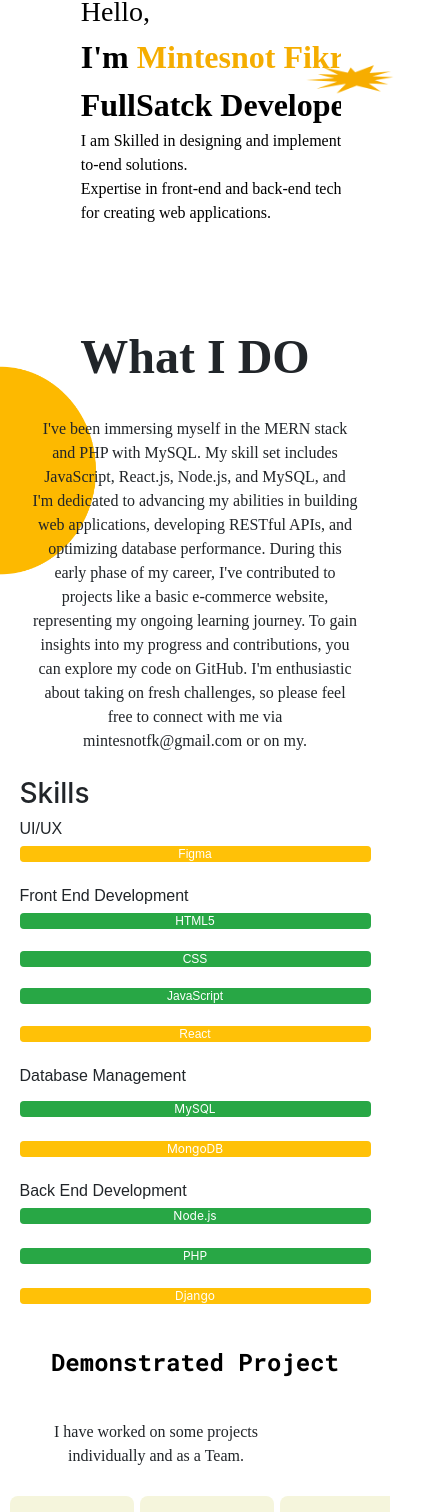
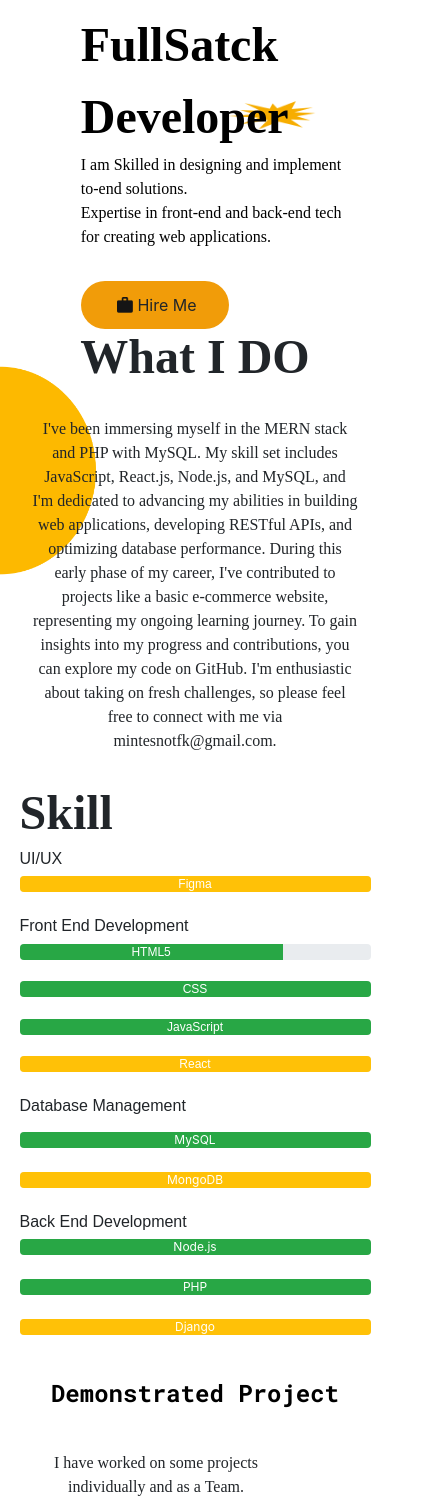
Before and after one commit to mintefk/Minte-Portfolio, a React (Create React App) app: page / in a window 390 px wide. Shown: the part 418-1930 px from the top of the page, 429 px wide, since content can reach past the window. Built offline with nearby package versions, Linux system fonts and the light colour scheme.

Commit message:
some changes

```diff
--- a/src/components/ContactMe/contact.css
+++ b/src/components/ContactMe/contact.css
@@ -23,10 +23,9 @@ color: #000000;
 padding: 1rem;
 font-size: medium;
 font-weight: 300;
-font-family: 'Satisfy', cursive;
+font-family: 'sans-serif' ;
 
 }
-
 
 .contactForm{
 margin: 3%;
@@ -52,7 +51,7 @@ border: none;
 border-radius: 0.5rem;
 background: #e5b851;
 font-weight: 300;
-font-family: 'Satisfy', cursive;
+font-family: 'sans-serif' ;
 
 }
 
@@ -63,7 +62,7 @@ border-radius: 0.5rem;
 margin: 2rem;
 padding: 0.75rem 3.5rem;
 
-font-family: 'Satisfy', cursive;
+font-family: 'sans-serif' ;
 
 }
 
@@ -94,28 +93,22 @@ font-family: 'Satisfy', cursive;
     .contactPageTitle {
         font-size: 18px;
 
-
     }
 }
 @media only screen and (min-width: 376px) and (max-width: 425px) {
     .contactPageTitle {
         font-size: 24px;
-
-
     }
 }
 @media only screen and (min-width: 426px) and (max-width: 599px) {
     .contactPageTitle {
         font-size: 32px;
-
     }
 }
 
 @media only screen and (min-width: 602px) and (max-width: 707px) {
     .contactPageTitle {
         font-size: 38px;
-
-
     }
 
 }
--- a/src/components/Intro/intro.css
+++ b/src/components/Intro/intro.css
@@ -32,23 +32,23 @@
   .hello {
     font-size: 1.75rem;
     font-weight: 100;
-    font-family: 'Satisfy', cursive;
+    font-family: 'sans-serif';
   }
 
   .introname {
     color: #f5ad00;
-    font-family: 'Satisfy', cursive;
+    font-family: 'sans-serif';
   }
   .introtext {
 
-    font-family: 'Satisfy', cursive;
+    font-family: 'sans-serif';
   }
 
 
   .intropara {
     font-size: medium;
     font-weight: 100;
-    font-family: 'Satisfy', cursive;
+    font-family: 'sans-serif';
 
 
   }
@@ -70,7 +70,67 @@
     height: 1rem;
   }
 
-  @media screen and (max-width: 1150px) {
+
+  /* Responsive Styles */
+@media only screen and (max-width: 380px) {
+
+  .bg {
+
+    top: 5%;
+
+    height: 60vh;
+    margin-right: 15%;
+
+  }
+
+  .introContent {
+    padding-left: 3rem;
+    margin-left: -3rem;
+
+    height: 100vh;
+    width: 100vw;
+    font-weight: 100;
+    font-size: 1.3rem;
+
+
+
+  }
+
+  .hello {
+
+    font-size: 1.2rem;
+    font-weight: 50;
+    font-family: 'sans-serif'  ;
+
+  }
+   .introtext {
+
+    font-family: 'sans-serif';
+  }
+  .intropara {
+    font-size: small;
+    font-weight: 40;
+    font-family: 'sans-serif';
+  }
+
+  .btn {
+
+    margin-left: 20%;
+    padding: 0.5rem 2rem;
+
+
+  }
+
+  .btnimg {
+    object-fit: cover;
+    margin: 0.25rem;
+    height: 1rem;
+  }
+
+}
+
+
+  /* @media screen and (max-width: 1150px) {
 
     .introContent{
       margin-top: 2rem;
@@ -81,13 +141,15 @@
       margin-top: -2rem;
       size: 80%;
     }
-  }
-  @media screen and (max-width: 500px) {
+  } */
+  /* @media screen and (max-width: 500px) {
 
     .bg {
     right: -20vw;
         }
     }
+     */
+
 
 
   /* @media screen and (max-width: 840px) {
--- a/src/components/Intro/intro.jsx
+++ b/src/components/Intro/intro.jsx
@@ -10,9 +10,9 @@ const intro = () => {
             <span className="hello">Hello, </span>
             <span className="introtext">I'm <span className="introname">Mintesnot Fikre </span> <br />FullSatck Developer </span>
             <p className="intropara">I am Skilled in designing and implementing end-to-end solutions. <br />Expertise in front-end and back-end technologies for creating web applications.</p>
-            <div className='phone'>
+
           <PhoneNumberToggle />
-        </div>
+
       </div>
       <img src={bg} alt="profile" className="bg" />
     </section>
--- a/src/components/Navbar/navbar.css
+++ b/src/components/Navbar/navbar.css
@@ -90,6 +90,7 @@ body {
 
     .navbar.open .menu {
       display: flex;
+      background-color: #f4ac04;
     }
     .bgph {
       width: 30px; /* Adjust the width as needed */
--- a/src/components/Navbar/phone.css
+++ b/src/components/Navbar/phone.css
@@ -20,7 +20,7 @@
 
   .modal {
     display: block;
-    width: 10rem;
+
     position: fixed;
     top: 0;
     left: 0;
@@ -51,9 +51,11 @@
     cursor: pointer;
     color: #555;
   }
+
   .but{
     margin-left: 6rem;
   }
+
 
 .popup{
     background-color: #8ae48e;
@@ -63,3 +65,9 @@
   .Footer{
     height: 1rem;
   }
+
+  @media only screen and (max-width: 320px) {
+
+
+
+  }
--- a/src/components/Projects/project.css
+++ b/src/components/Projects/project.css
@@ -70,19 +70,19 @@
 .projectBarText_H1 {
     font-size: 1.6rem;
     font-weight: 200;
-    font-family: Tahoma, Verdana;
+    font-family: 'sans-serif';
 }
 
 .projectBarText_H2 {
     font-size: 1rem;
     font-weight: 50;
-    font-family: Tahoma, Verdana;
+    font-family: 'sans-serif';
 }
 
 .projectBarText {
     font-size: 0.9rem;
     font-weight: 200;
-    font-family: Tahoma, Verdana;
+    font-family: 'sans-serif';
 }
 
 /* Responsive Styles */
@@ -139,7 +139,7 @@
 
 }
 
-@media only screen and (min-width: 321px) and (max-width: 375px) {
+@media only screen and (min-width: 321px) and (max-width: 373px) {
     .projectTitle {
         font-size: 18px;
 
@@ -191,7 +191,7 @@
 
 }
 
-@media only screen and (min-width: 376px) and (max-width: 425px) {
+@media only screen and (min-width: 374px) and (max-width: 423px) {
     .projectTitle {
         font-size: 24px;
 
@@ -247,7 +247,7 @@
 }
 
 
-@media only screen and (min-width: 426px) and (max-width: 599px) {
+@media only screen and (min-width: 424px) and (max-width: 599px) {
     .projectTitle {
         font-size: 32px;
 
--- a/src/components/Skill/skill.css
+++ b/src/components/Skill/skill.css
@@ -26,7 +26,7 @@
     font-weight: 600;
     padding-top: 3rem;
     margin-bottom: 1.5rem;
-    font-family: 'Satisfy', cursive;
+    font-family: 'sans-serif';
 
 
 }
@@ -36,7 +36,7 @@
     font-size: 1rem;
     max-width: 51rem;
     padding: 0 2rem;
-    font-family: 'Satisfy', cursive;
+    font-family: 'sans-serif';
 
 }
 
--- a/src/components/Skill/skill.jsx
+++ b/src/components/Skill/skill.jsx
@@ -9,14 +9,14 @@ const skill = () => {
 
       <span className="skillTitle">What I DO</span>
       <span className="skillDesc">
-        I've been immersing myself in the MERN stack and PHP with MySQL.
+      I've been immersing myself in the MERN stack and PHP with MySQL.
         My skill set includes JavaScript, React.js, Node.js, and MySQL, and I'm dedicated to advancing my abilities in building web applications, developing RESTful APIs, and optimizing database performance. During this early phase of my career,
         I've contributed to projects like a basic e-commerce website, representing my ongoing learning journey. To gain insights into my progress and contributions, you can explore my code on GitHub. I'm enthusiastic about taking on fresh challenges,
-        so please feel free to connect with me via mintesnotfk@gmail.com or on my.
+        so please feel free to connect with me via mintesnotfk@gmail.com.
       </span>
 
       <div className="skillBars" >
-             <h3>Skills</h3>
+      <span className="skillTitle">Skill</span>
         <div className="skillBarText">
 
           <h6>UI/UX</h6>
@@ -36,7 +36,7 @@ const skill = () => {
 
           <div class="progress">
 
-                   <div class="progress-bar  bg-success w-100" role="progressbar" aria-valuenow="75" aria-valuemin="0" aria-valuemax="100"> HTML5</div>
+                   <div class="progress-bar  bg-success w-75" role="progressbar" aria-valuenow="75" aria-valuemin="0" aria-valuemax="100"> HTML5</div>
 
           </div> <br />
           <div class="progress">
```
Also changed, not shown: src/components/Navbar/phone.jsx (line endings or trailing spaces).
